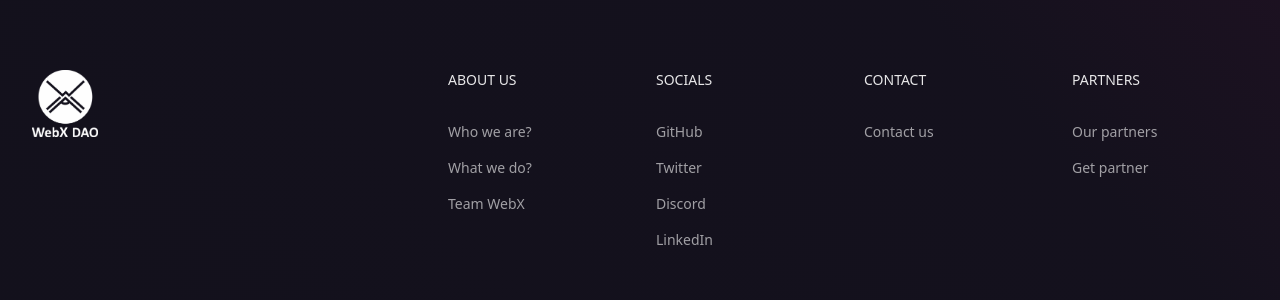
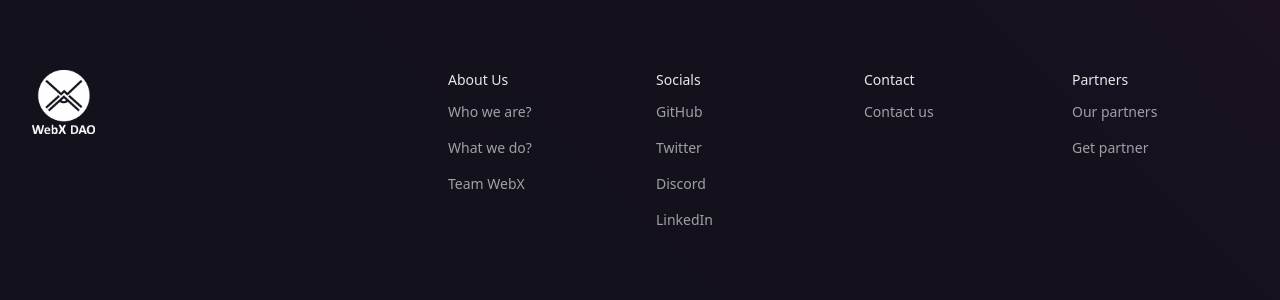
Before and after one commit to forge-dev480lo/WebXDAOhub.io, a Next.js app: page / in a window 1280 px wide. Shown: the part 933-1233 px from the top of the page. Built offline with nearby package versions, Linux system fonts and the light colour scheme.

Commit message:
Footer improvements

```diff
--- a/src/components/Global/Footer.js
+++ b/src/components/Global/Footer.js
@@ -3,7 +3,7 @@ import Link from "next/link";
 
 const navigation = [
   {
-    name: "ABOUT US",
+    name: "About Us",
     href: "/about",
     children: [
       { name: "Who we are?", href: "/about#who" },
@@ -12,7 +12,7 @@ const navigation = [
     ],
   },
   {
-    name: "SOCIALS",
+    name: "Socials",
     href: "/",
     children: [
       { name: "GitHub", href: "" },
@@ -22,12 +22,12 @@ const navigation = [
     ],
   },
   {
-    name: "CONTACT",
+    name: "Contact",
     href: "/contact",
     children: [{ name: "Contact us", href: "" }],
   },
   {
-    name: "PARTNERS",
+    name: "Partners",
     href: "/partners",
     children: [
       { name: "Our partners", href: "" },
@@ -45,11 +45,7 @@ const Footer = () => {
             <div className="flex justify-center text-teal-600 sm:justify-start">
               <a href="https://webxdao.github.io/">
                 <span className="sr-only">WebX DAO</span>
-                <img
-                  className="w-auto h-16 sm:h-10 md:h-[4.2rem]"
-                  src="/images/logo/logo.png"
-                  alt=""
-                />
+                <img className="w-auto sm:h-14 md:h-16 h-12" src="/images/logo/logo.png" alt="" />
               </a>
             </div>
             {/*
@@ -64,15 +60,14 @@ const Footer = () => {
                 <div key={item.name + "_footer"} className="sm:text-left">
                   <p className="text-lg sm:text-sm font-medium text-white/90">{item.name}</p>
 
-                  <nav className="mt-4 sm:mt-8" aria-label={item.name}>
+                  <nav className="mt-4 sm:mt-3" aria-label={item.name}>
                     <ul className="space-y-4 text-sm">
                       {item.children.map((child) => (
                         <li key={child.name}>
-                          <Link
-                            className="transition text-white/60 hover:text-white/60/75"
-                            href="/"
-                          >
-                            <span className="text-white/60">{child.name}</span>
+                          <Link href="/">
+                            <span className="text-white/60 hover:text-white/95 transition cursor-pointer">
+                              {child.name}
+                            </span>
                           </Link>
                         </li>
                       ))}
```
